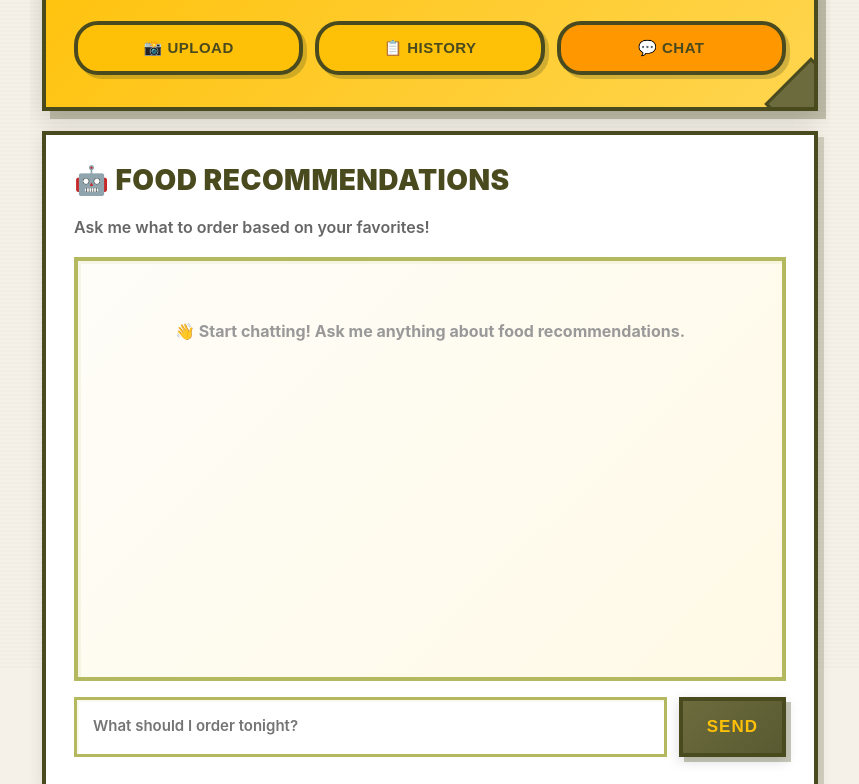
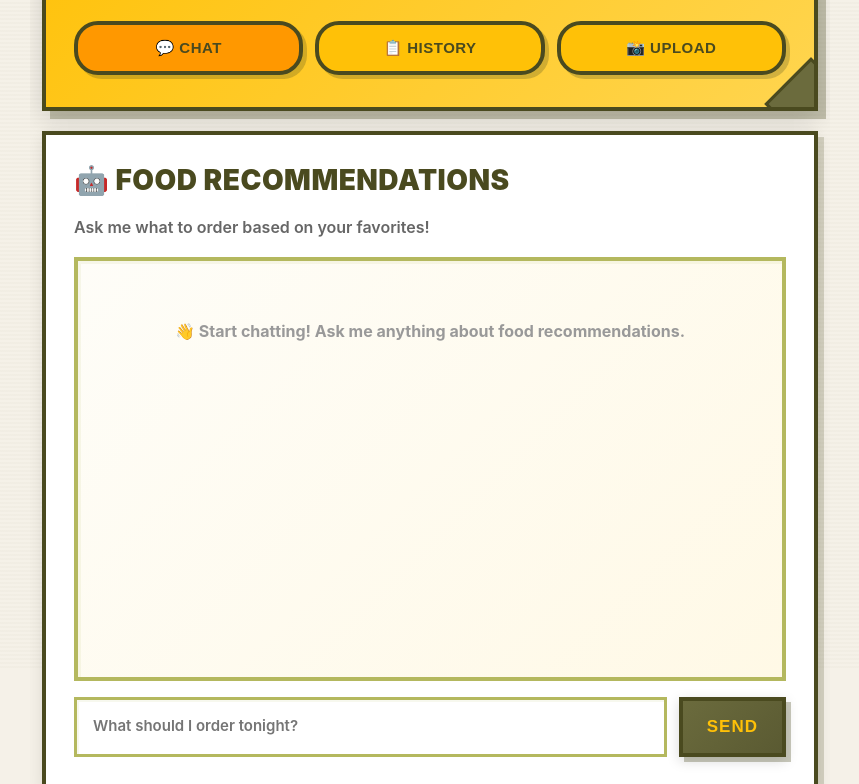
Before and after one commit to collinkriz/yummy-food-time-v2, a website: page public/index.html in a window 1280 px wide. Shown: the part 130-914 px from the top of the page, without its empty margins (210-1069 px from the left). Drawn offline with Linux system fonts and the light colour scheme.

Commit message:
Add files via upload

```diff
--- a/public/index.html
+++ b/public/index.html
@@ -1106,9 +1106,9 @@
             <p class="subtitle">Track, Rate & Discover Your Favorites!</p>
 
             <div class="tabs">
+                <button class="tab active" onclick="switchTab('chat')">💬 Chat</button>
+                <button class="tab" onclick="switchTab('history')">📋 History</button>
                 <button class="tab" onclick="switchTab('upload')">📸 Upload</button>
-                <button class="tab" onclick="switchTab('history')">📋 History</button>
-                <button class="tab active" onclick="switchTab('chat')">💬 Chat</button>
             </div>
         </div>
 
@@ -1174,19 +1174,19 @@
             document.querySelectorAll('.tab').forEach(t => t.classList.remove('active'));
             document.querySelectorAll('.tab-content').forEach(t => t.classList.remove('active'));
 
-            if (tab === 'upload') {
+            if (tab === 'chat') {
                 document.querySelector('.tab:nth-child(1)').classList.add('active');
-                document.getElementById('upload-tab').classList.add('active');
-                currentView = 'upload';
+                document.getElementById('chat-tab').classList.add('active');
+                currentView = 'chat';
             } else if (tab === 'history') {
                 document.querySelector('.tab:nth-child(2)').classList.add('active');
                 document.getElementById('history-tab').classList.add('active');
                 currentView = 'history';
                 loadOrders();
-            } else if (tab === 'chat') {
+            } else if (tab === 'upload') {
                 document.querySelector('.tab:nth-child(3)').classList.add('active');
-                document.getElementById('chat-tab').classList.add('active');
-                currentView = 'chat';
+                document.getElementById('upload-tab').classList.add('active');
+                currentView = 'upload';
             }
         }
 
```
